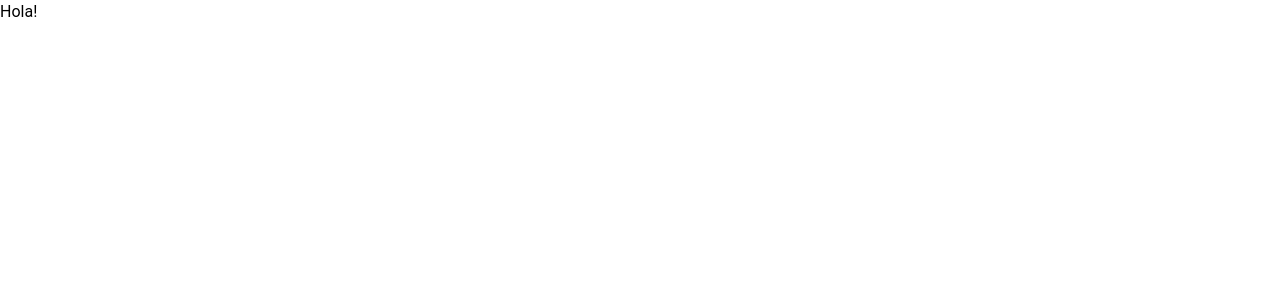
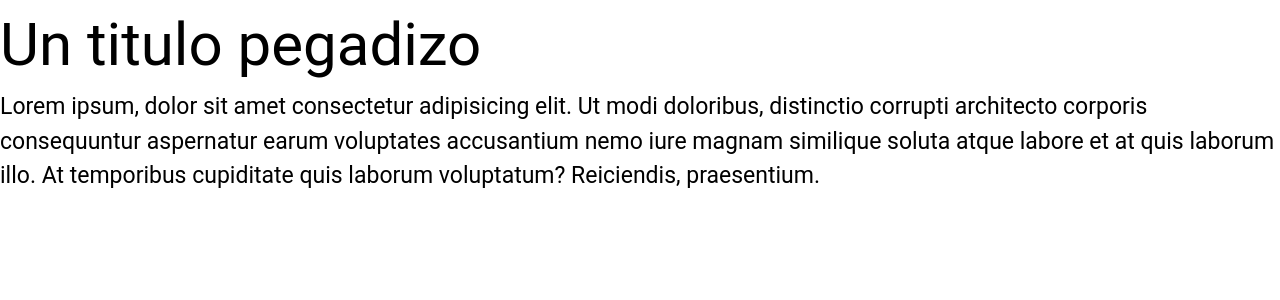
Before and after one commit to No-Country/C16-03-m-node-react-, a React (Vite) app in the folder Client/C16-03-m-node-react-/: page / in a window 1280 px wide. Shown: the top 300 px of the page. Built offline with nearby package versions, Linux system fonts and the light colour scheme.

Commit message:
feat: Text and landing paragraph

```diff
--- a/Client/C16-03-m-node-react-/src/App.jsx
+++ b/Client/C16-03-m-node-react-/src/App.jsx
@@ -1,16 +1,14 @@
-import './App.css'
+import "./App.css";
+import TextLanding from "./components/TextLanding";
 
 function App() {
-
-
   return (
     <>
       <div>
-       Hola!
+        <TextLanding />
       </div>
-
     </>
-  )
+  );
 }
 
-export default App
+export default App;
--- /dev/null
+++ b/Client/C16-03-m-node-react-/src/components/TextLanding.jsx
@@ -0,0 +1,18 @@
+function TextLanding() {
+  return (
+    <div className="gap-2 sm:">
+      <h1 className="text-lg sm:text-xl text-center ms:text-left">
+        Un titulo pegadizo
+      </h1>
+      <p className="text-sm sm:text-md text-center ms:text-left">
+        Lorem ipsum, dolor sit amet consectetur adipisicing elit. Ut modi
+        doloribus, distinctio corrupti architecto corporis consequuntur
+        aspernatur earum voluptates accusantium nemo iure magnam similique
+        soluta atque labore et at quis laborum illo. At temporibus cupiditate
+        quis laborum voluptatum? Reiciendis, praesentium.
+      </p>
+    </div>
+  );
+}
+
+export default TextLanding;
```
